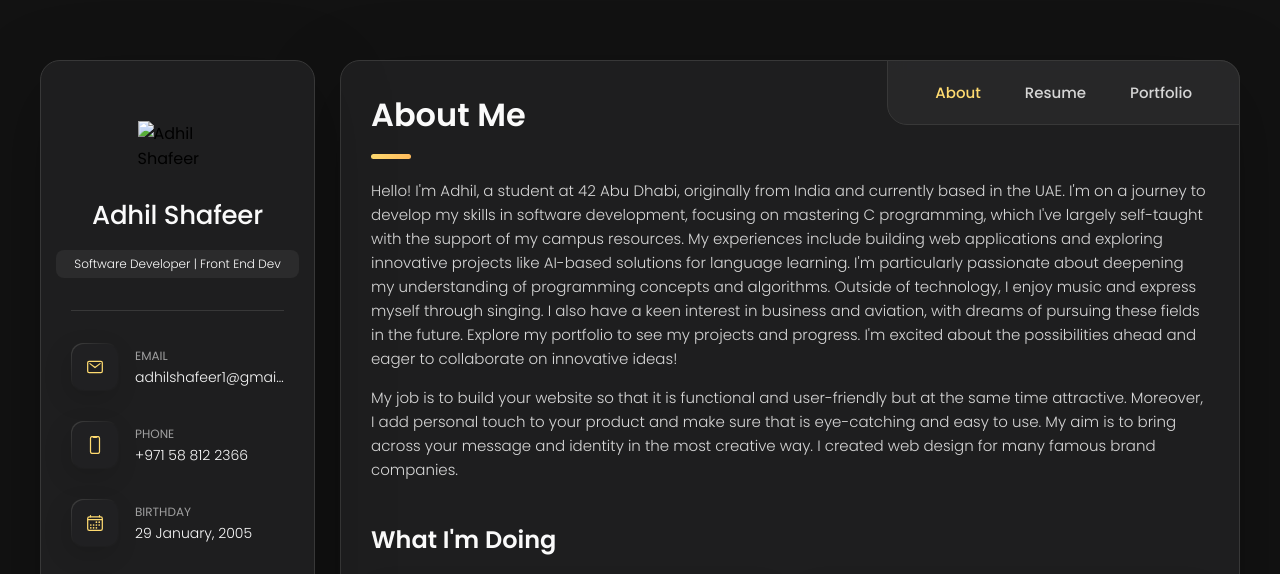
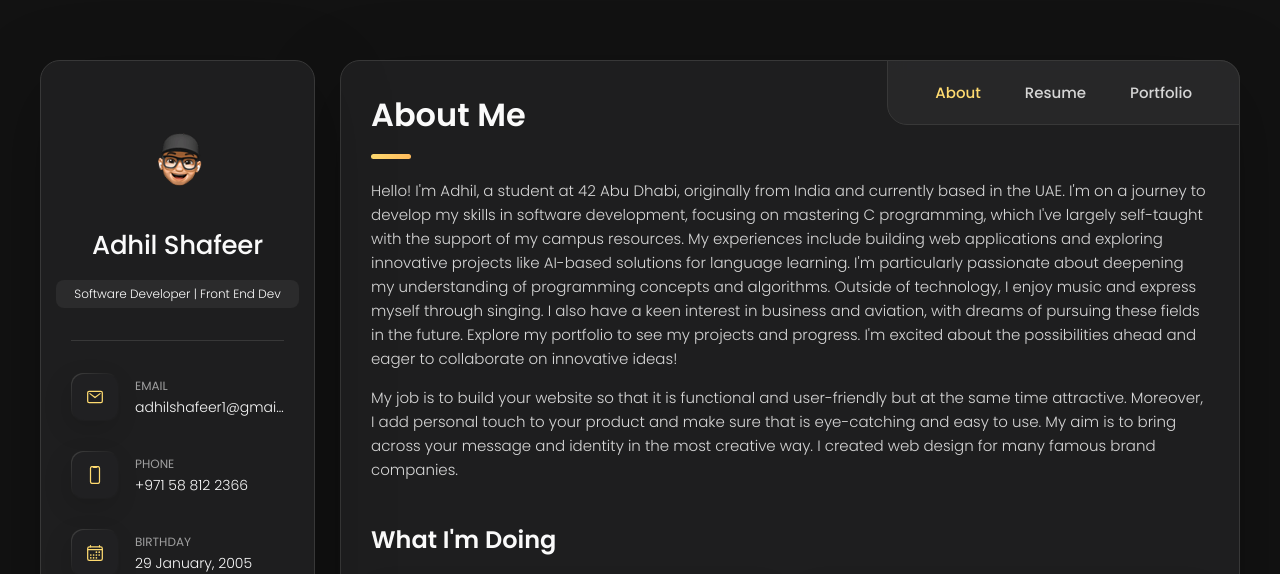
Before and after one commit to Adhi-2005/My_Portfolio, a plain HTML site: page index.html in a window 1280 px wide. Shown: the top 574 px of the page. Drawn offline with nearby package versions, Linux system fonts and the light colour scheme.

Commit message:
corrected the file name

```diff
--- a/index.html
+++ b/index.html
@@ -42,7 +42,7 @@
       <div class="sidebar-info">
 
         <figure class="photo-box">
-          <img src="./assets/images/my-avatar-1.png" alt="Adhil Shafeer" width="80">
+          <img src="./assets/images/avatar-1.png" alt="Adhil Shafeer" width="80">
         </figure>
 
         <div class="info-content">
```
